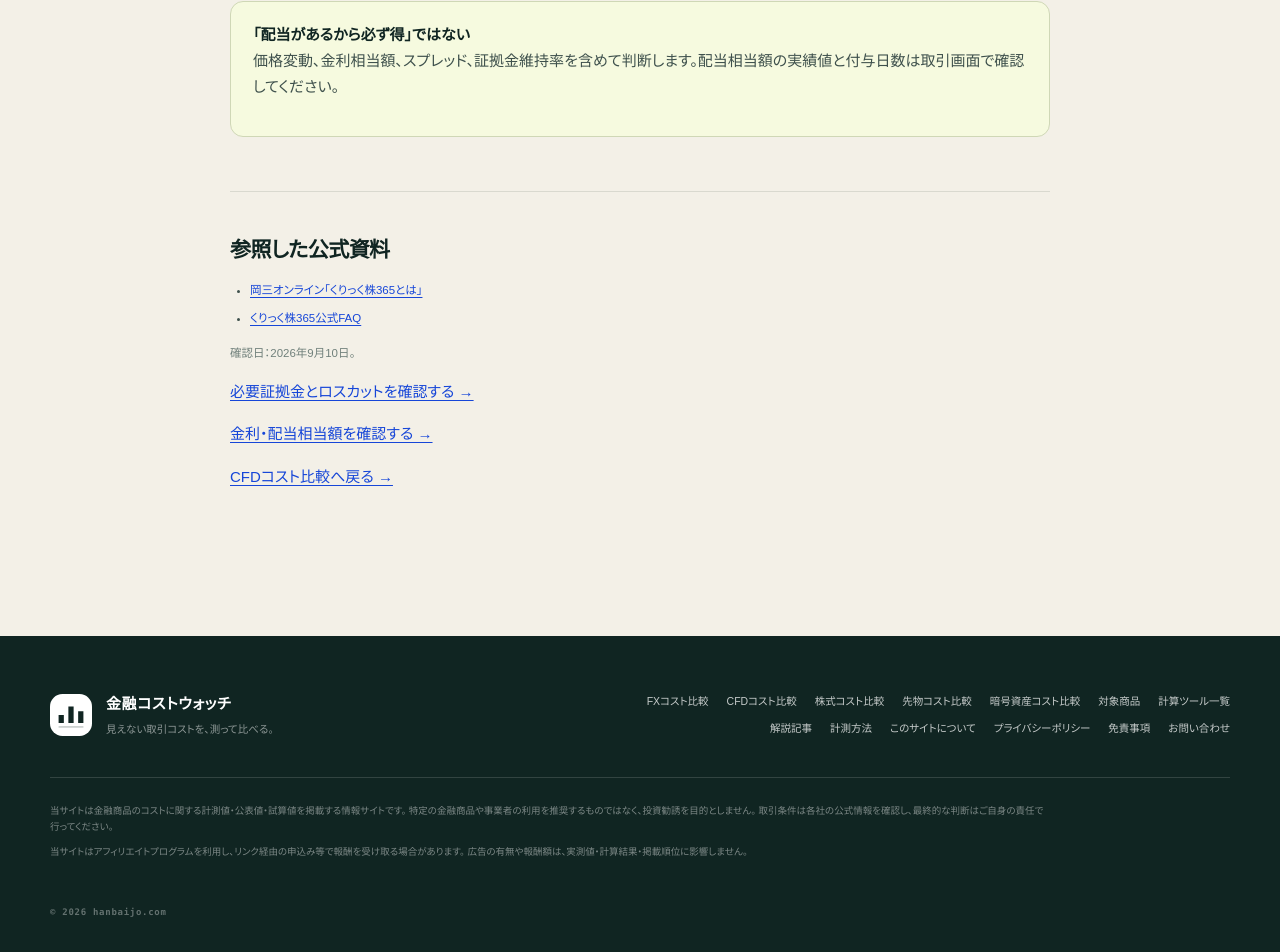
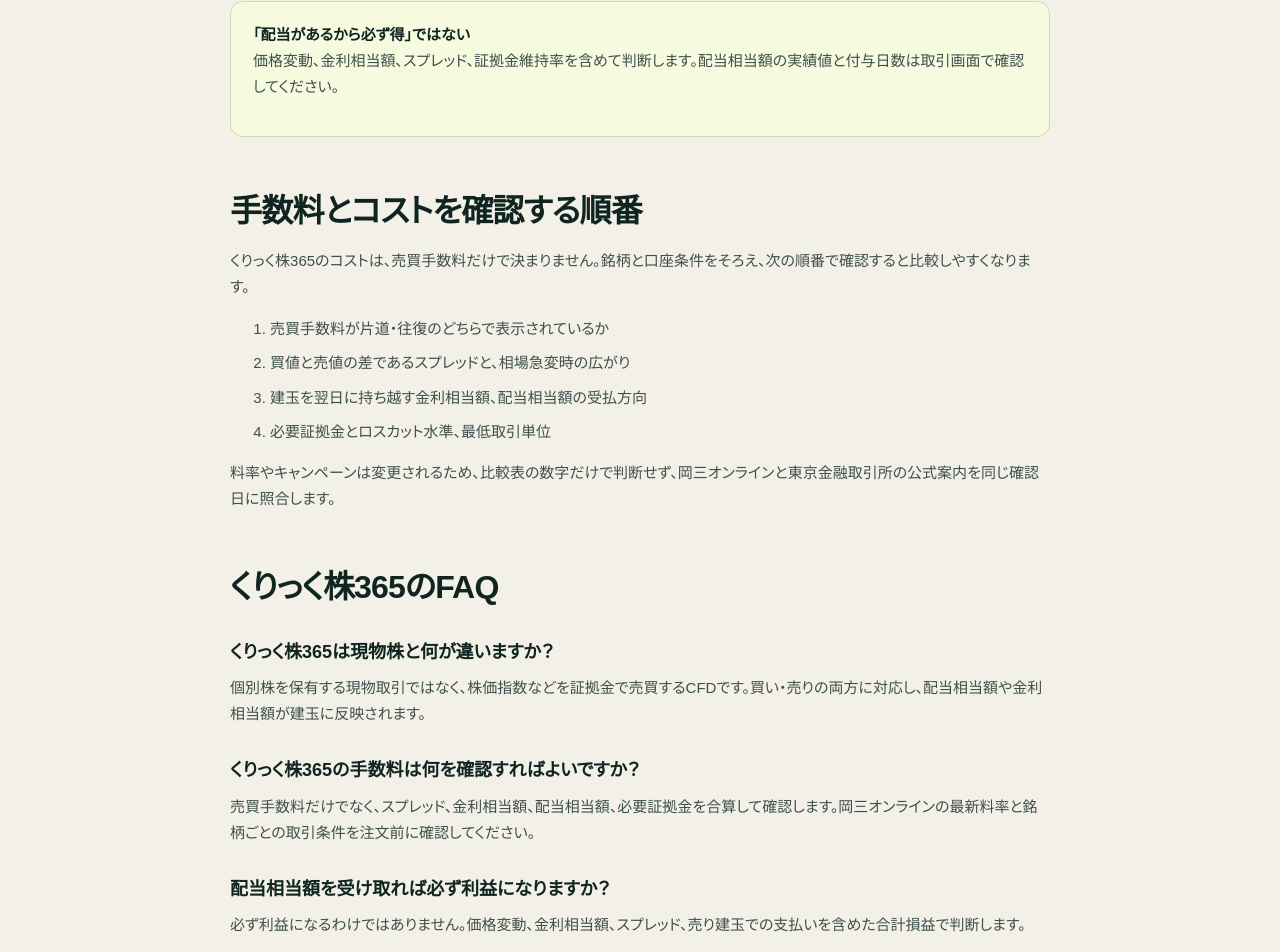
Before and after one commit to mrok18/hanbaijo, a Next.js app: page /articles/okasan-kabu365-overview in a window 1280 px wide. Shown: the part 1064-2016 px from the top of the page. Built offline with nearby package versions, Linux system fonts and the light colour scheme.

Commit message:
SEO: expand click kabu365 overview article

```diff
--- a/app/articles/okasan-kabu365-overview/page.tsx
+++ b/app/articles/okasan-kabu365-overview/page.tsx
@@ -1,15 +1,28 @@
 import type { Metadata } from 'next';
 import Link from 'next/link';
+import ArticleStructuredData from '@/components/ArticleStructuredData';
 
-export const metadata: Metadata = { alternates: { canonical: '/articles/okasan-kabu365-overview' }, title: '岡三オンラインのくりっく株365とは？取引所CFDの特徴と注意点', description: '岡三オンラインのくりっく株365について、取引所CFDの仕組み、売買方向、配当相当額、証拠金の考え方を整理します。' };
+export const metadata: Metadata = { alternates: { canonical: '/articles/okasan-kabu365-overview' }, title: '岡三オンラインのくりっく株365とは？手数料・配当・証拠金を整理', description: '岡三オンラインのくりっく株365について、取引所CFDの仕組み、手数料などのコスト、売買方向、配当相当額、証拠金の考え方を整理します。' };
 
-export default function Page() { return <article>
+const FAQS = [
+  { question: 'くりっく株365は現物株と何が違いますか？', answer: '個別株を保有する現物取引ではなく、株価指数などを証拠金で売買するCFDです。買い・売りの両方に対応し、配当相当額や金利相当額が建玉に反映されます。' },
+  { question: 'くりっく株365の手数料は何を確認すればよいですか？', answer: '売買手数料だけでなく、スプレッド、金利相当額、配当相当額、必要証拠金を合算して確認します。岡三オンラインの最新料率と銘柄ごとの取引条件を注文前に確認してください。' },
+  { question: '配当相当額を受け取れば必ず利益になりますか？', answer: '必ず利益になるわけではありません。価格変動、金利相当額、スプレッド、売り建玉での支払いを含めた合計損益で判断します。' },
+] as const;
+
+export default function Page() {
+  const faqJsonLd = { '@context': 'https://schema.org', '@type': 'FAQPage', mainEntity: FAQS.map((faq) => ({ '@type': 'Question', name: faq.question, acceptedAnswer: { '@type': 'Answer', text: faq.answer } })) };
+  return <article>
+  <ArticleStructuredData slug="okasan-kabu365-overview" publishedAt="2026-09-10" modifiedAt="2026-09-16" />
+  <script type="application/ld+json" dangerouslySetInnerHTML={{ __html: JSON.stringify(faqJsonLd).replace(/</g, '\\u003c') }} />
   <p className="page-kicker">岡三オンライン / くりっく株365</p><h1>くりっく株365とは？<br />取引所CFDの仕組みを整理</h1>
   <p className="lede">くりっく株365は東京金融取引所に上場する株価指数証拠金取引です。現物株と同じ「株価指数」という名前でも、証拠金取引・売り建て・配当相当額の扱いが異なります。</p>
   <h2>現物株との違い</h2><div className="table-scroll"><table className="rates"><thead><tr><th>項目</th><th>現物株</th><th>くりっく株365</th></tr></thead><tbody><tr><td>取引対象</td><td>個別株式など</td><td>株価指数・ETF等の証拠金取引</td></tr><tr><td>売買方向</td><td>通常は買いから</td><td>買い・売りの両方</td></tr><tr><td>資金</td><td>購入代金</td><td>必要証拠金＋余裕資金</td></tr><tr><td>保有中の調整</td><td>配当金</td><td>金利相当額・配当相当額</td></tr></tbody></table></div>
   <h2>取引時間と祝日</h2><p>公式案内では、くりっく株365はほぼ24時間、祝日も取引できる商品として説明されています。ただし、銘柄や取引所の休場、メンテナンスで取引できない時間があります。注文前に取引カレンダーを確認します。</p>
   <h2>配当相当額は売り買いで方向が変わる</h2><p>買い建玉では指数構成銘柄の配当相当額を受け取る場面がありますが、売り建玉では支払いになる場合があります。金利相当額と合わせ、保有日数に応じて試算します。</p>
   <div className="callout"><strong>「配当があるから必ず得」ではない</strong><p>価格変動、金利相当額、スプレッド、証拠金維持率を含めて判断します。配当相当額の実績値と付与日数は取引画面で確認してください。</p></div>
+  <h2>手数料とコストを確認する順番</h2><p>くりっく株365のコストは、売買手数料だけで決まりません。銘柄と口座条件をそろえ、次の順番で確認すると比較しやすくなります。</p><ol><li>売買手数料が片道・往復のどちらで表示されているか</li><li>買値と売値の差であるスプレッドと、相場急変時の広がり</li><li>建玉を翌日に持ち越す金利相当額、配当相当額の受払方向</li><li>必要証拠金とロスカット水準、最低取引単位</li></ol><p>料率やキャンペーンは変更されるため、比較表の数字だけで判断せず、岡三オンラインと東京金融取引所の公式案内を同じ確認日に照合します。</p>
+  <h2>くりっく株365のFAQ</h2>{FAQS.map((faq) => <section key={faq.question}><h3>{faq.question}</h3><p>{faq.answer}</p></section>)}
   <section className="article-sources" aria-labelledby="sources"><h2 id="sources">参照した公式資料</h2><ul><li><a href="https://www.okasan-online.co.jp/kabu365/products/kabu365.html" target="_blank" rel="noopener noreferrer">岡三オンライン「くりっく株365とは」</a></li><li><a href="https://www.clickkabu365.jp/faq/" target="_blank" rel="noopener noreferrer">くりっく株365公式FAQ</a></li></ul><p>確認日：2026年9月10日。</p></section>
   <p><Link href="/articles/okasan-kabu365-margin">必要証拠金とロスカットを確認する →</Link></p><p><Link href="/articles/okasan-kabu365-dividend">金利・配当相当額を確認する →</Link></p><p><Link href="/cfd">CFDコスト比較へ戻る →</Link></p>
 </article>; }
```
